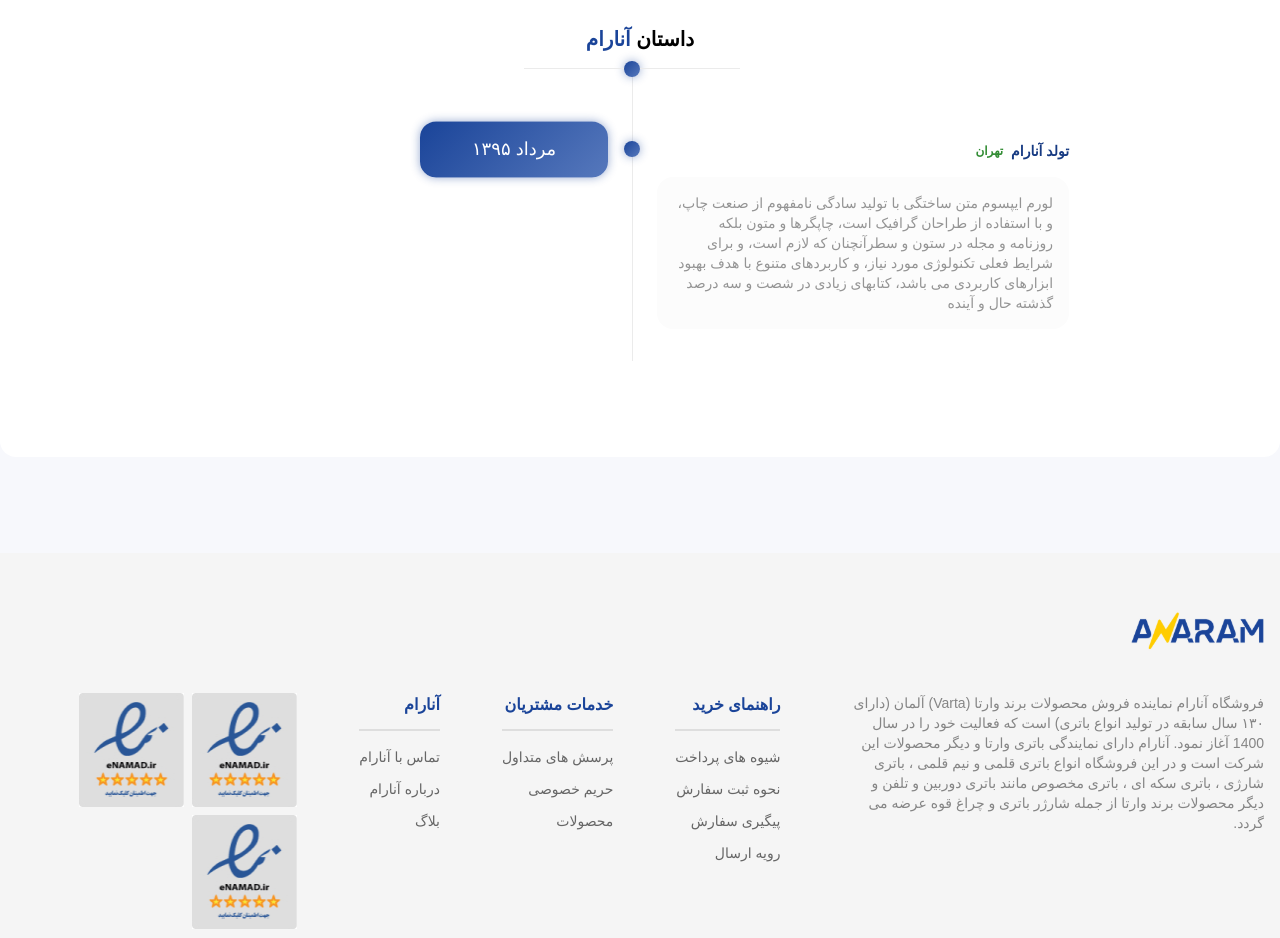
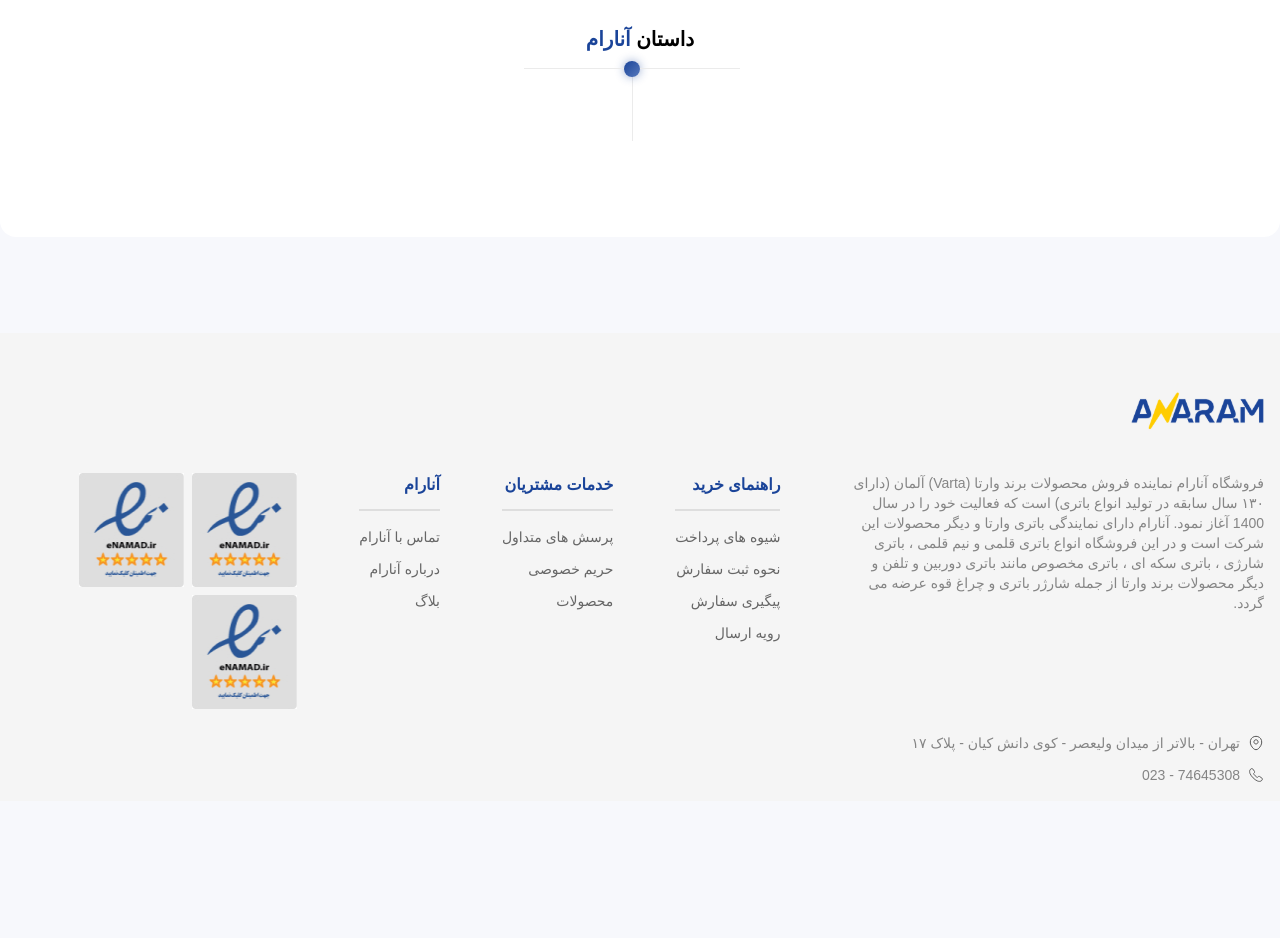
Before and after one commit to mahyarErshad/anaram-react, a React (Create React App) app: page /about in a window 1280 px wide. Shown: the part 840-1778 px from the top of the page. After the commit the page ends 1641 px from the top, so only its background shows below. Built offline with nearby package versions, Linux system fonts and the light colour scheme; a web font is replaced by a local one.

Commit message:
Cut the lines

```diff
--- a/src/Pages/AboutUs/AboutUs.jsx
+++ b/src/Pages/AboutUs/AboutUs.jsx
@@ -23,21 +23,7 @@ function AboutUs() {
           <div className="w-2/4 h-20 border-l border-NeutralN30"></div>
           <div className="w-2/4 h-20"></div>
         </div>
-        <div className="w-full flex justify-center relative">
-          <span className="about-page-circle about-page-gradient absolute right-[50%]"></span>
-          <div className="w-2/4 flex-col gap-4 border-l border-NeutralN30 pl-6 items-end pb-8">
-            <div className="flex justify-start items-center gap-2 w-full max-w-[25.75rem]">
-              <span className="text-primary7 text-sm font-semibold">تولد آنارام</span>
-              <span className="text-Green7 text-xs font-semibold">تهران</span>
-            </div>
-            <div className="bg-[#FCFCFC] rounded-2xl p-4 max-w-[25.75rem]">
-              <p className="text-sm text-NeutralN80">لورم ایپسوم متن ساختگی با تولید سادگی نامفهوم از صنعت چاپ، و با استفاده از طراحان گرافیک است، چاپگرها و متون بلکه روزنامه و مجله در ستون و سطرآنچنان که لازم است، و برای شرایط فعلی تکنولوژی مورد نیاز، و کاربردهای متنوع با هدف بهبود ابزارهای کاربردی می باشد، کتابهای زیادی در شصت و سه درصد گذشته حال و آینده</p>
-            </div>
-          </div>
-          <div className="w-2/4 pr-6">
-            <span className="text-lg text-white py-[0.875rem] inline-block flex-center w-[11.75rem] rounded-2xl about-page-gradient -translate-y-[35%]">مرداد ۱۳۹۵</span>
-          </div>
-        </div>
+
       </section>
     </>
   );
```
